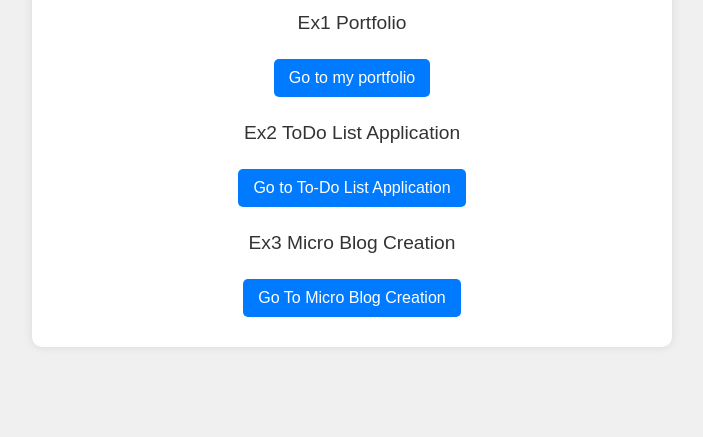
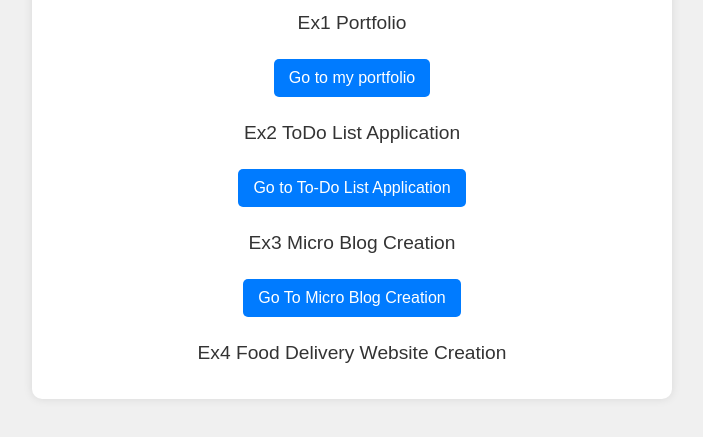
Before and after one commit to sudheesh552/sudheesh.g, a plain HTML site: page index.html in a window 1280 px wide. Shown: the part 187-624 px from the top of the page, without its empty margins (288-991 px from the left). Drawn offline with Linux system fonts and the light colour scheme.

Commit message:
Update index.html

```diff
--- a/index.html
+++ b/index.html
@@ -66,6 +66,7 @@
         <a href="https://sudheesh552.github.io/ToDoList/">Go to To-Do List Application</a>
         <p>Ex3 Micro Blog Creation</p>
         <a href=" https://sudheesh552.github.io/microblog/">Go To Micro Blog Creation</a>
+        <p>Ex4 Food Delivery Website Creation</p>
     </div>
 </body>
 </html>
```
